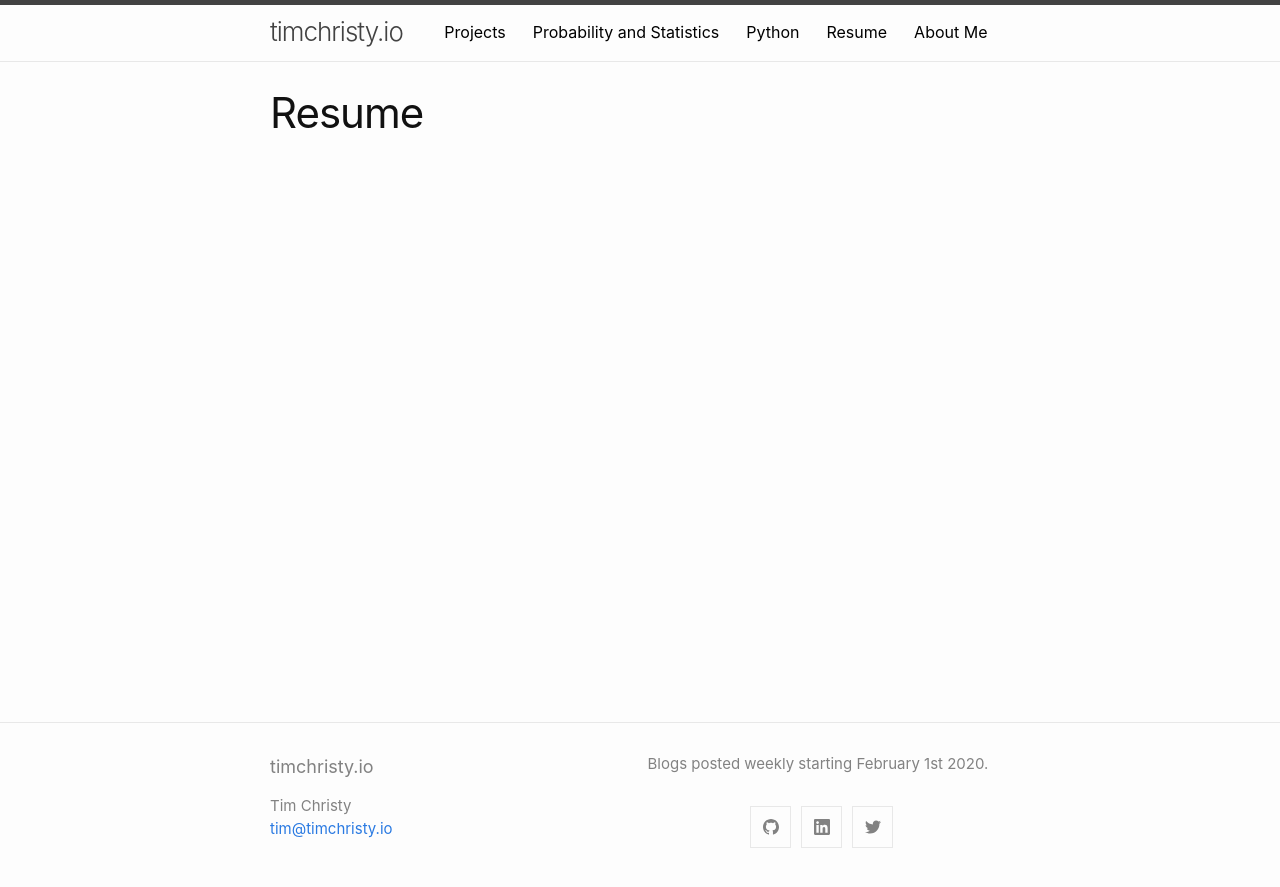
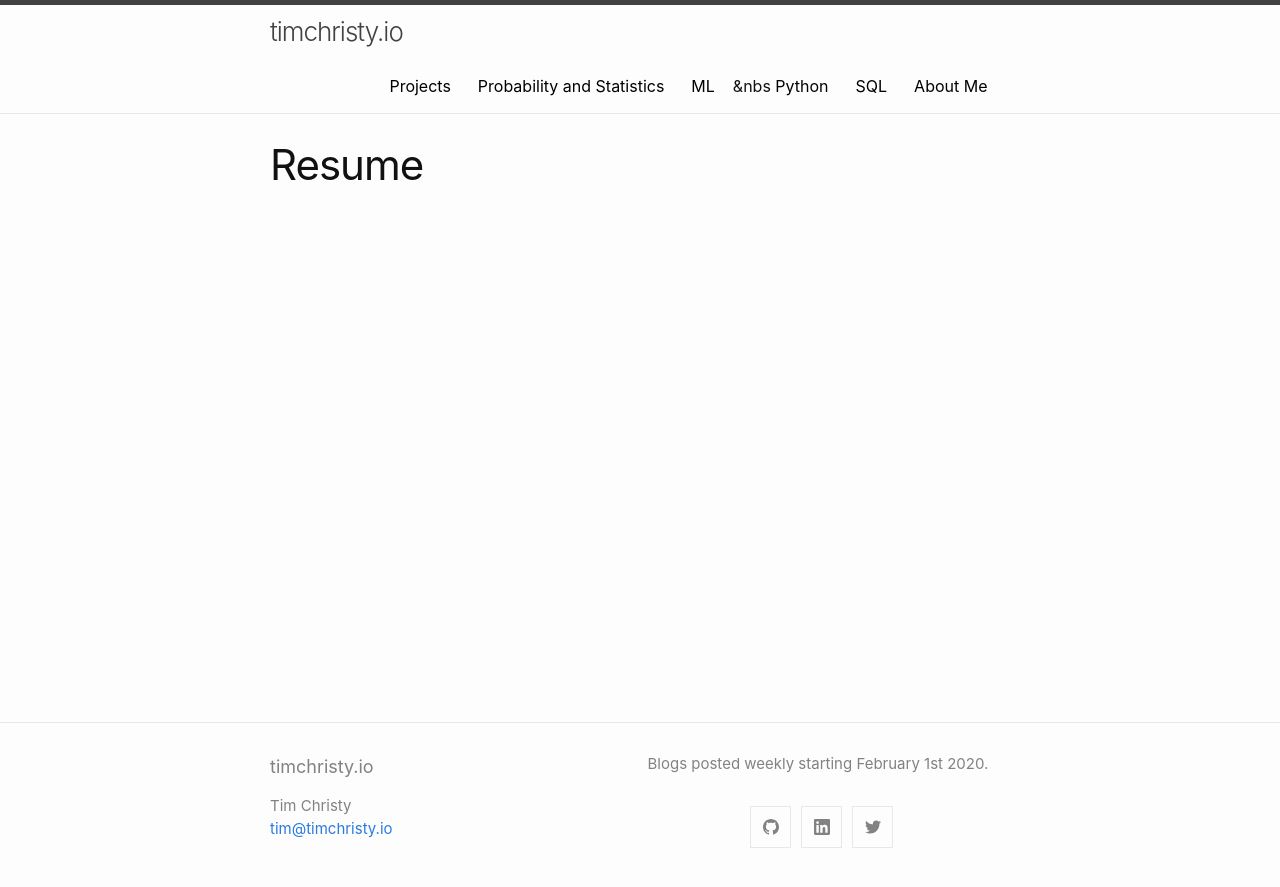
Before and after one commit to tim-christy/temp, a Jekyll site: the page built from about/about.md, in a window 1280 px wide. Shown: the top 887 px of the page. Built offline with Jekyll 4.4.1, drawn with Linux system fonts in a browser that asks for light colours.

Commit message:
changed nav bar

```diff
--- a/_includes/header.html
+++ b/_includes/header.html
@@ -22,8 +22,9 @@
             <div class="container">
                 <a href="/projects/projects" style="color:black">Projects</a> &nbsp&nbsp&nbsp&nbsp
                   <a href="/prob_and_stats/probability-and-statistics" style="color:black">Probability and Statistics</a> &nbsp&nbsp&nbsp&nbsp
+                  <a href="/ML/ML" style="color:black">ML</a> &nbsp&nbsp&nbsp&nbs
                   <a href="/python/python" style="color:black">Python</a> &nbsp&nbsp&nbsp&nbsp
-                  <a href="/resume/resume" style="color:black">Resume</a> &nbsp&nbsp&nbsp&nbsp
+                  <a href="/SQL/sql" style="color:black">SQL</a> &nbsp&nbsp&nbsp&nbsp
                   <a href="/about/about" style="color:black">About Me</a> &nbsp&nbsp&nbsp&nbsp
 
         <!-- <div class="trigger">
```
Also changed, not shown: ML/ML.md (renamed from Machine Learning/ML.md), about/about.md (renamed from resume/resume.md).
